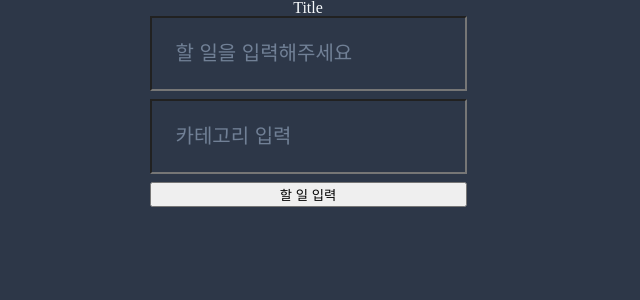
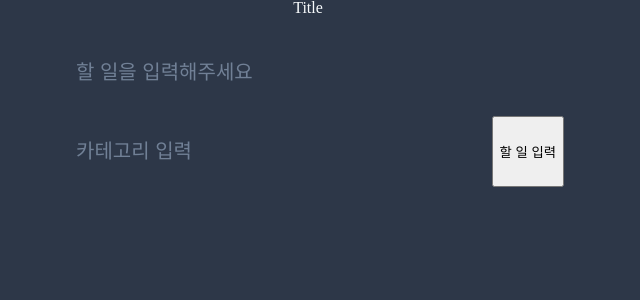
Before and after one commit to turtle601/to-do-to-do, a React (Create React App) app in the folder front/: page / in a window 1280 px wide. Shown: the top 300 px of the page, without its empty margins (332-972 px from the left). Built offline with nearby package versions, Linux system fonts and the light colour scheme.

Commit message:
feat : TodoInput 스타일링 및 레이아웃 구현 #8

```diff
--- a/front/src/components/TodoInput.tsx
+++ b/front/src/components/TodoInput.tsx
@@ -1,4 +1,5 @@
 import React from 'react';
+import styled, { css } from 'styled-components';
 import { useRecoilState } from 'recoil';
 
 import { useForm } from 'react-hook-form';
@@ -7,7 +8,22 @@ import { todosState } from '../atoms/atom.todo';
 
 import { FormType } from '../types/type';
 
+import { Flex, Center } from '../layout/layout';
 import { Input, Form } from '../styles/customs';
+
+const Input2 = styled(Input)`
+  flex: 1;
+`;
+
+const InputTemplate = styled(Center)`
+  width: 512px;
+
+  ${({ theme }) => {
+    return css`
+      height: ${theme.space[48]};
+    `;
+  }}
+`;
 
 const TodoInput = () => {
   const [todos, setTodos] = useRecoilState(todosState);
@@ -26,17 +42,19 @@ const TodoInput = () => {
   };
 
   return (
-    <>
+    <InputTemplate>
       <Form onSubmit={handleSubmit(submitTodo)}>
         <Input
           {...register('text', { required: '할 일을 입력하세요' })}
           placeholder="할 일을 입력해주세요"
         />
-        <Input
-          {...register('category', { required: '카테고리를 정해주세요' })}
-          placeholder="카테고리 입력"
-        />
-        <button type="submit">할 일 입력</button>
+        <Flex>
+          <Input2
+            {...register('category', { required: '카테고리를 정해주세요' })}
+            placeholder="카테고리 입력"
+          />
+          <button type="submit">할 일 입력</button>
+        </Flex>
       </Form>
       <div>{errors?.text?.message}</div>
       <div>{errors?.category?.message}</div>
@@ -56,7 +74,7 @@ const TodoInput = () => {
           </ul>
         );
       })}
-    </>
+    </InputTemplate>
   );
 };
 
--- a/front/src/components/TodoTemplate.tsx
+++ b/front/src/components/TodoTemplate.tsx
@@ -1,15 +1,18 @@
 import React from 'react';
+import styled from 'styled-components';
 import { ChildrenProps } from '../types/type.props';
 
 import { HCenter } from '../layout/layout';
 
 const TodoTemplate = ({ children }: ChildrenProps) => {
   return (
-    <HCenter>
+    <TodoTemplateStyle>
       <div>Title</div>
       {children}
-    </HCenter>
+    </TodoTemplateStyle>
   );
 };
 
+const TodoTemplateStyle = styled(HCenter)``;
+
 export default TodoTemplate;
--- a/front/src/styles/customs.ts
+++ b/front/src/styles/customs.ts
@@ -1,15 +1,16 @@
 import styled, { css } from 'styled-components';
 
 export const Input = styled.input`
+  background: none;
+  border: none;
   outline: none;
-  background: none;
 
   ${({ theme }) => {
     return css`
       padding: ${theme.space[6]};
       font-size: ${theme.fontSizes.xl};
       &:focus {
-        border-color: ${theme.color.primary};
+        border-color: ${theme.color.spot};
       }
       &::placeholder {
         color: ${theme.color.gray[500]};
@@ -22,6 +23,8 @@ export const Form = styled.form`
   display: flex;
   flex-direction: column;
 
+  width: 100%;
+
   ${({ theme }) => {
     return css`
       gap: ${theme.space[2]};
```
